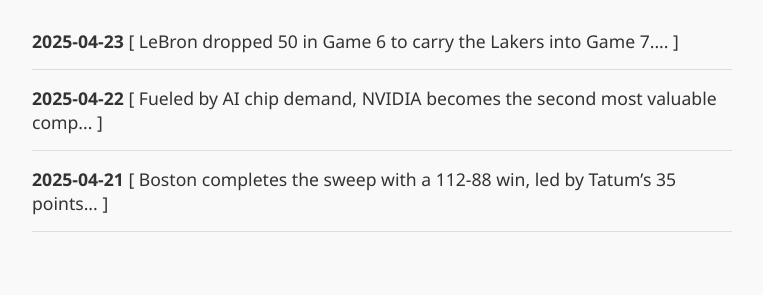
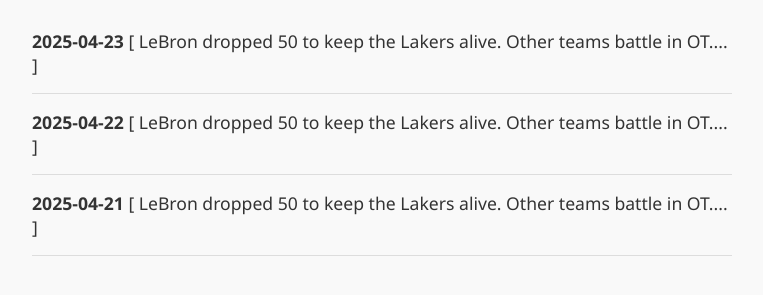
Before and after one commit to emrecanduygulu/auto_newsletter, a plain HTML site: page website/index.html in a window 1280 px wide. Shown: the part 99-394 px from the top of the page, without its empty margins (258-1021 px from the left). Drawn offline with Linux system fonts and the light colour scheme.

Commit message:
day page created

```diff
--- a/website/data/2025-04-21.json
+++ b/website/data/2025-04-21.json
@@ -1,15 +1,28 @@
 {
-    "date": "2025-04-21",
-    "articles": [
+  "date": "2025-04-23",
+  "topics": [
     {
-        "title": "Celtics Sweep the Sixers",
-        "summary": "Boston completes the sweep with a 112-88 win, led by Tatum’s 35 points.",
-        "url": "https://nba.com/celtics-sweep"
+      "name": "NBA",
+      "summary": "LeBron dropped 50 to keep the Lakers alive. Other teams battle in OT.",
+      "resources": [
+        "https://espn.com/lebron-game6",
+        "https://nba.com/playoffs"
+      ]
     },
     {
-        "title": "OpenAI Unveils GPT-5",
-        "summary": "The next-gen model is said to handle 1 million tokens and support plugins natively.",
-        "url": "https://openai.com/gpt-5"
+      "name": "AI",
+      "summary": "OpenAI drops GPT-5 while Gemini gets stronger with Flash Lite.",
+      "resources": [
+        "https://openai.com/gpt-5",
+        "https://google.com/gemini-flash"
+      ]
+    },
+    {
+      "name": "Gaming",
+      "summary": "Switch 2 details leaked alongside AI-powered NPC demos.",
+      "resources": [
+        "https://polygon.com/switch-2-leaks"
+      ]
     }
   ]
 }
--- a/website/data/2025-04-22.json
+++ b/website/data/2025-04-22.json
@@ -1,16 +1,29 @@
 
 {
-    "date": "2025-04-22",
-    "articles": [
+  "date": "2025-04-23",
+  "topics": [
     {
-        "title": "NVIDIA Hits $3 Trillion Valuation",
-        "summary": "Fueled by AI chip demand, NVIDIA becomes the second most valuable company globally.",
-        "url": "https://finance.com/nvidia-3t"
+      "name": "NBA",
+      "summary": "LeBron dropped 50 to keep the Lakers alive. Other teams battle in OT.",
+      "resources": [
+        "https://espn.com/lebron-game6",
+        "https://nba.com/playoffs"
+      ]
     },
     {
-        "title": "Steph Curry Breaks Another Record",
-        "summary": "Steph becomes the first player to hit 500 career playoff threes.",
-        "url": "https://nba.com/curry-500-threes"
+      "name": "AI",
+      "summary": "OpenAI drops GPT-5 while Gemini gets stronger with Flash Lite.",
+      "resources": [
+        "https://openai.com/gpt-5",
+        "https://google.com/gemini-flash"
+      ]
+    },
+    {
+      "name": "Gaming",
+      "summary": "Switch 2 details leaked alongside AI-powered NPC demos.",
+      "resources": [
+        "https://polygon.com/switch-2-leaks"
+      ]
     }
   ]
 }
--- a/website/data/2025-04-23.json
+++ b/website/data/2025-04-23.json
@@ -1,15 +1,28 @@
 {
   "date": "2025-04-23",
-  "articles": [
+  "topics": [
     {
-      "title": "LeBron Goes Nuclear",
-      "summary": "LeBron dropped 50 in Game 6 to carry the Lakers into Game 7.",
-      "url": "https://espn.com/lebron-goat"
+      "name": "NBA",
+      "summary": "LeBron dropped 50 to keep the Lakers alive. Other teams battle in OT.",
+      "resources": [
+        "https://espn.com/lebron-game6",
+        "https://nba.com/playoffs"
+      ]
     },
     {
-      "title": "Tech Stocks Surge on AI Buzz",
-      "summary": "Nvidia and Microsoft lead a tech rally as Gemini and GPT-5 rumors swirl.",
-      "url": "https://techcrunch.com/ai-hype"
+      "name": "AI",
+      "summary": "OpenAI drops GPT-5 while Gemini gets stronger with Flash Lite.",
+      "resources": [
+        "https://openai.com/gpt-5",
+        "https://google.com/gemini-flash"
+      ]
+    },
+    {
+      "name": "Gaming",
+      "summary": "Switch 2 details leaked alongside AI-powered NPC demos.",
+      "resources": [
+        "https://polygon.com/switch-2-leaks"
+      ]
     }
   ]
 }
--- /dev/null
+++ b/website/data/index.json
@@ -0,0 +1,5 @@
+[
+    "2025-04-21",
+    "2025-04-22",
+    "2025-04-23"
+  ]
--- a/website/script.js
+++ b/website/script.js
@@ -1,11 +1,8 @@
-const days = [
-    "2025-04-21",
-    "2025-04-22",
-    "2025-04-23"
-  ];
-
 const container = document.getElementById("days-list");
 
+fetch('./data/index.json')
+  .then(res => res.json())
+  .then(days => {
     days.reverse().forEach(date => {
       fetch(`./data/${date}.json`)
         .then(res => res.json())
@@ -13,13 +10,18 @@
           const div = document.createElement("div");
           div.className = "day-summary";
 
+          const firstSummary = data.topics?.[0]?.summary || "No summary available";
+
           div.innerHTML = `
             <a href="day.html?id=${date}">
-            <strong>${date}</strong> [ ${data.articles[0].summary.slice(0, 70)}... ]
+              <strong>${date}</strong> [ ${firstSummary.slice(0, 70)}... ]
             </a>
             <hr />
           `;
 
           container.appendChild(div);
+        })
+        .catch(err => console.warn(`Failed to load ${date}`, err));
     });
-  });
+  })
+  .catch(err => console.error("Couldn't load index.json", err));
--- a/website/style.css
+++ b/website/style.css
@@ -35,3 +35,21 @@
   a {
     color: #0066cc;
   }
+
+  .topic-block {
+    margin-bottom: 2rem;
+  }
+
+  .topic-block h2 {
+    font-size: 1.3rem;
+    margin-bottom: 0.4rem;
+  }
+
+  .topic-block ul {
+    padding-left: 1.2rem;
+    list-style: disc;
+  }
+
+  .topic-block a {
+    color: #0070f3;
+  }
```
Also changed, not shown: website/day.js (+13 -8 lines). Lines whose indentation alone changed are shown as unchanged.
